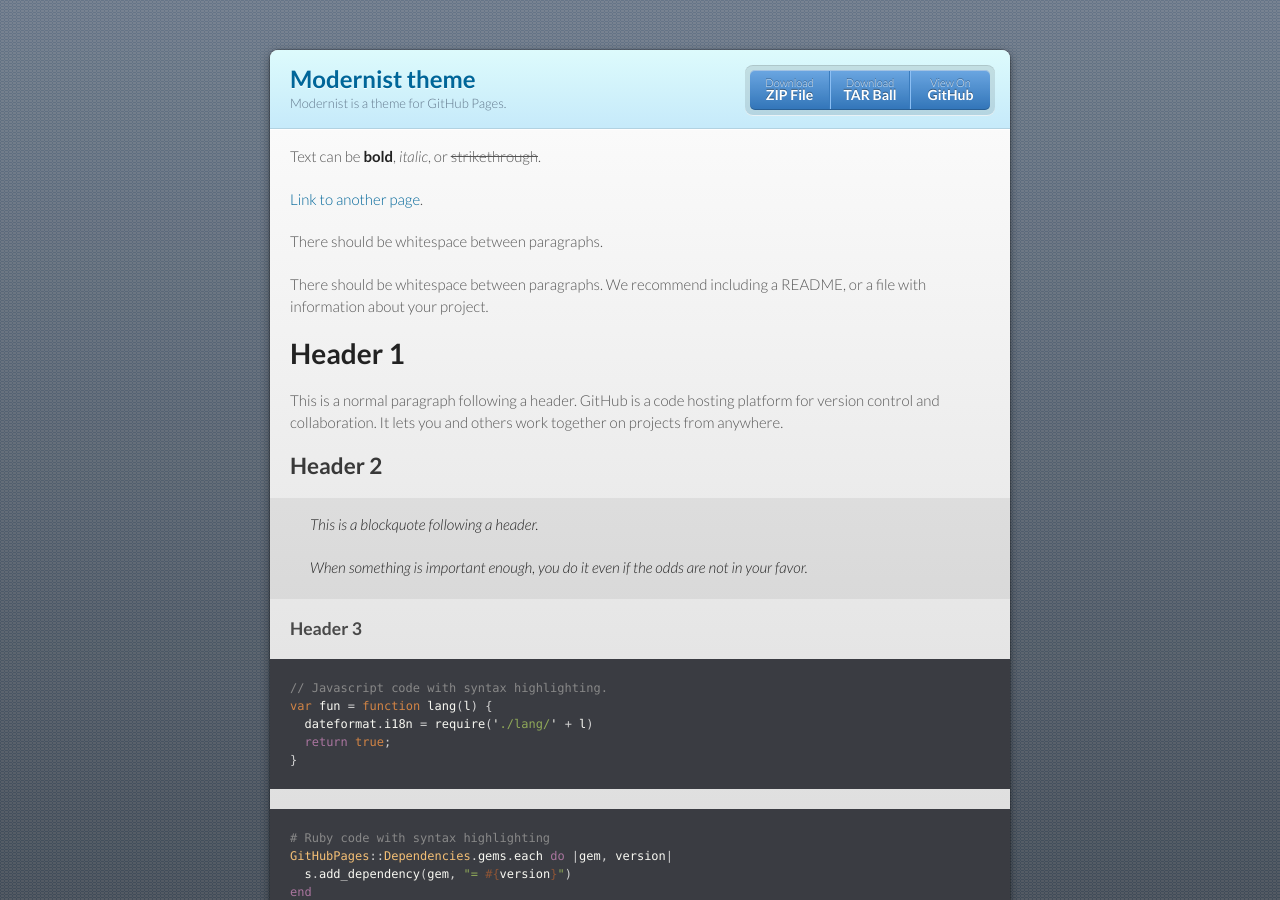
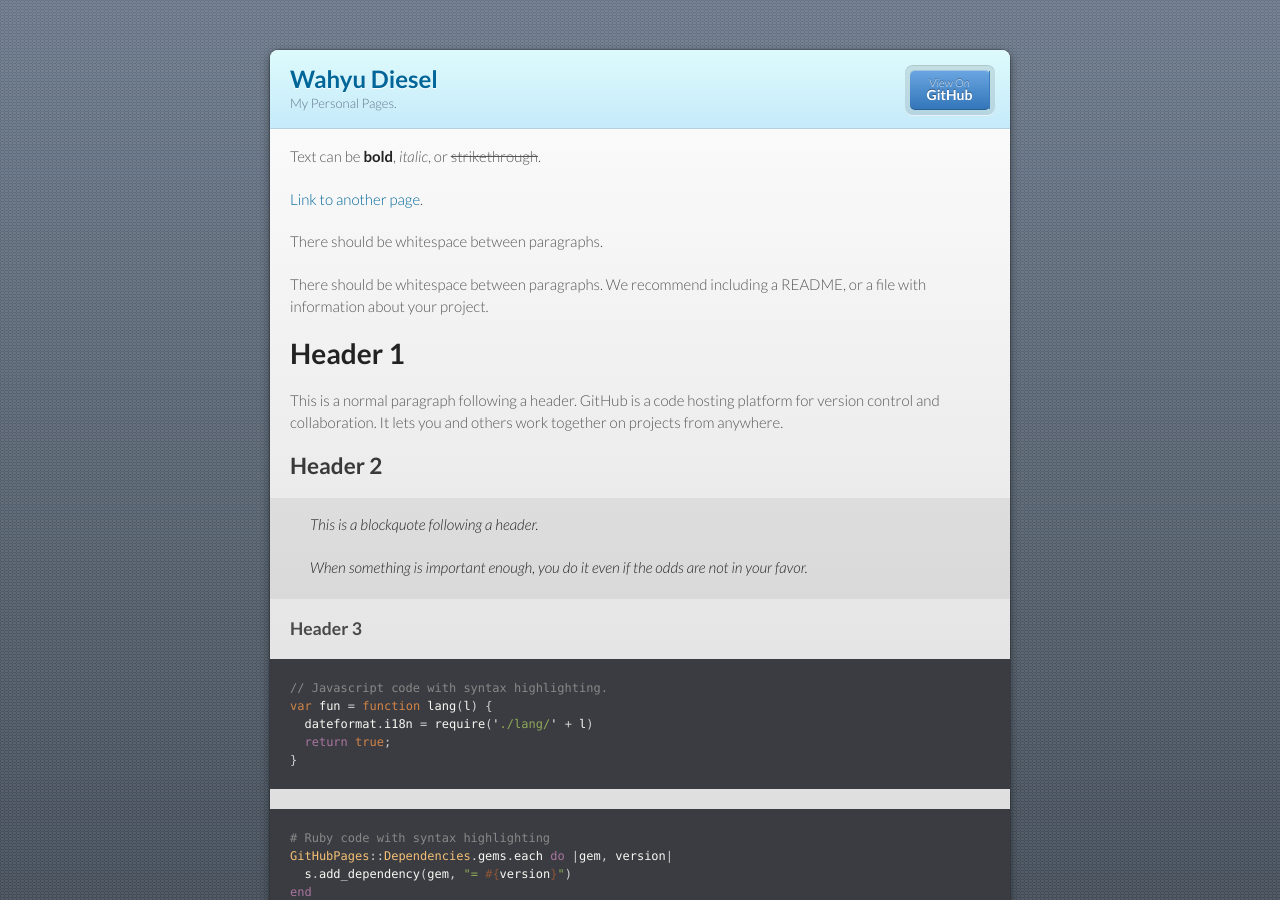
Before and after one commit to wahyudiesel/wahyudiesel.github.io, a Jekyll site: the page built from index.md, in a window 1280 px wide and 900 px high. Built offline with Jekyll 4.4.1, drawn with Linux system fonts in a browser that asks for light colours.

Commit message:
update config

```diff
--- a/_config.yml
+++ b/_config.yml
@@ -1,5 +1,5 @@
-title: Modernist theme
-description: Modernist is a theme for GitHub Pages.
-show_downloads: true
+title: Wahyu Diesel
+description: My Personal Pages.
+show_downloads: false
 google_analytics:
 theme: jekyll-theme-modernist
```
Also changed, not shown: 1 other file.
